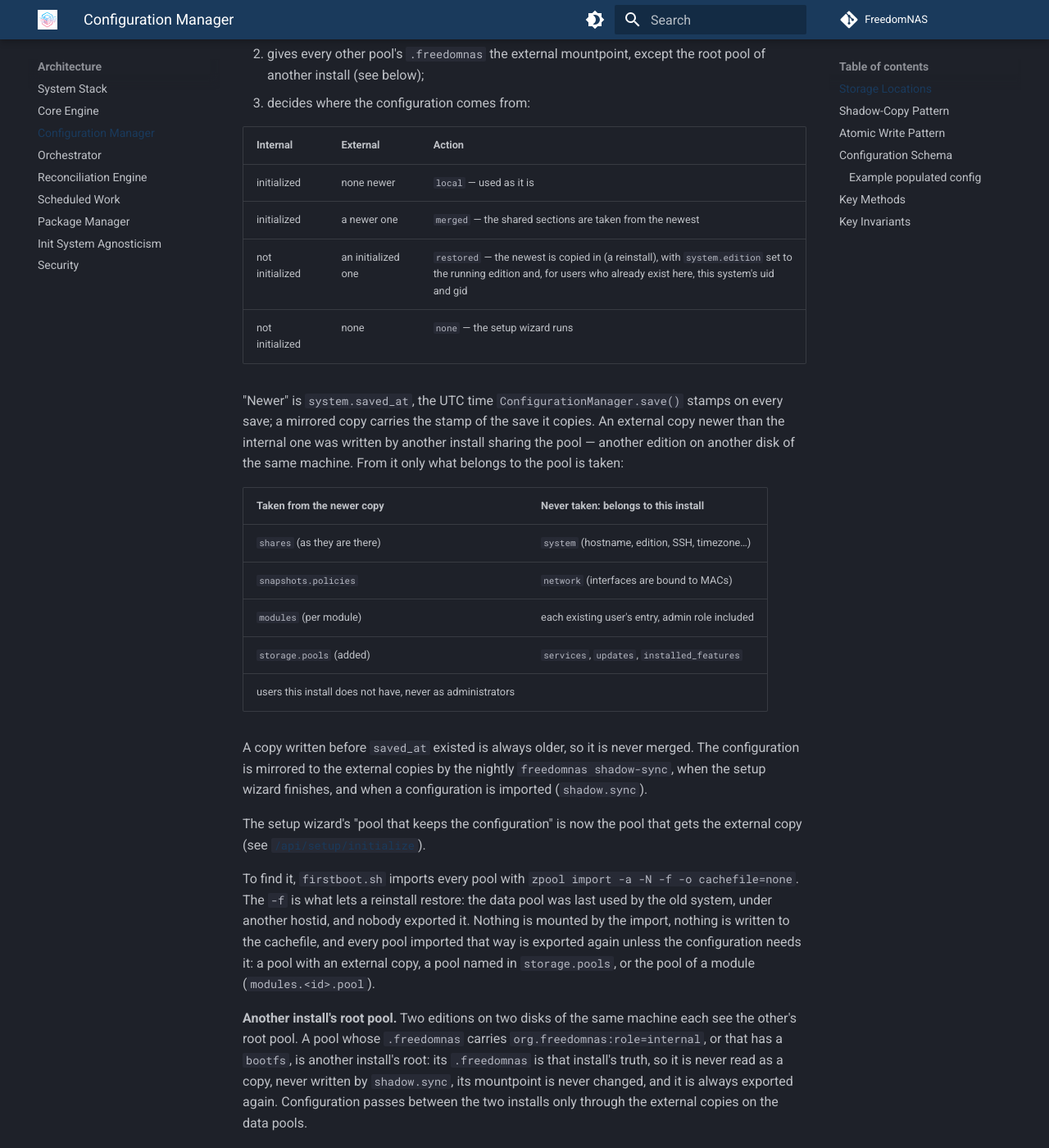
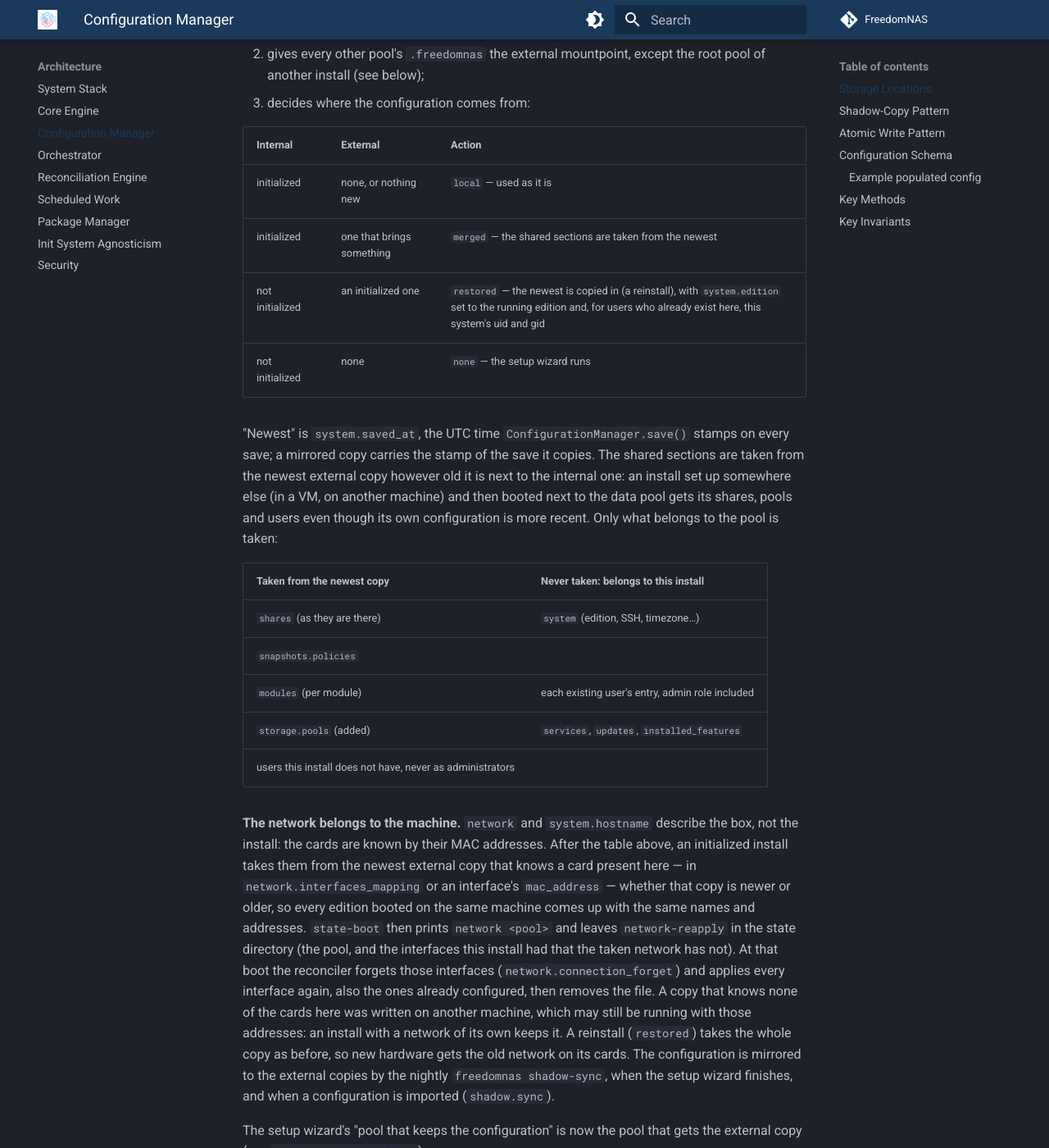
Before and after one commit to FreedomNAS/freedomnas-docs, an MkDocs documentation site: the page built from docs/architecture/config.md, in a window 1280 px wide and 1400 px high, scrolled down 981 px. Shown: the whole window at 82% size. Built offline with MkDocs 1.6.1 and Material for MkDocs 9.7.7, drawn with Linux system fonts in a browser that asks for light colours.

Commit message:
Document network and shared sections taken from the data pool

```diff
--- a/docs/architecture/config.md
+++ b/docs/architecture/config.md
@@ -35,27 +35,44 @@ root filesystem, not initialized, and creates no dataset. At every boot
 
 | Internal | External | Action |
 |----------|----------|--------|
-| initialized | none newer | `local` — used as it is |
-| initialized | a newer one | `merged` — the shared sections are taken from the newest |
+| initialized | none, or nothing new | `local` — used as it is |
+| initialized | one that brings something | `merged` — the shared sections are taken from the newest |
 | not initialized | an initialized one | `restored` — the newest is copied in (a reinstall), with `system.edition` set to the running edition and, for users who already exist here, this system's uid and gid |
 | not initialized | none | `none` — the setup wizard runs |
 
-"Newer" is `system.saved_at`, the UTC time `ConfigurationManager.save()`
+"Newest" is `system.saved_at`, the UTC time `ConfigurationManager.save()`
 stamps on every save; a mirrored copy carries the stamp of the save it
-copies. An external copy newer than the internal one was written by another
-install sharing the pool — another edition on another disk of the same
-machine. From it only what belongs to the pool is taken:
+copies. The shared sections are taken from the newest external copy however
+old it is next to the internal one: an install set up somewhere else (in a
+VM, on another machine) and then booted next to the data pool gets its
+shares, pools and users even though its own configuration is more recent.
+Only what belongs to the pool is taken:
 
-| Taken from the newer copy | Never taken: belongs to this install |
+| Taken from the newest copy | Never taken: belongs to this install |
 |---------------------------|--------------------------------------|
-| `shares` (as they are there) | `system` (hostname, edition, SSH, timezone…) |
-| `snapshots.policies` | `network` (interfaces are bound to MACs) |
+| `shares` (as they are there) | `system` (edition, SSH, timezone…) |
+| `snapshots.policies` | |
 | `modules` (per module) | each existing user's entry, admin role included |
 | `storage.pools` (added) | `services`, `updates`, `installed_features` |
 | users this install does not have, never as administrators | |
 
-A copy written before `saved_at` existed is always older, so it is never
-merged. The configuration is mirrored to the external copies by the
+
+**The network belongs to the machine.** `network` and `system.hostname`
+describe the box, not the install: the cards are known by their MAC
+addresses. After the table above, an initialized install takes them from
+the newest external copy that knows a card present here — in
+`network.interfaces_mapping` or an interface's `mac_address` — whether that
+copy is newer or older, so every edition booted on the same machine comes
+up with the same names and addresses. `state-boot` then prints
+`network <pool>` and leaves `network-reapply` in the state directory (the
+pool, and the interfaces this install had that the taken network has not).
+At that boot the reconciler forgets those interfaces
+(`network.connection_forget`) and applies every interface again, also the
+ones already configured, then removes the file. A copy that knows none of
+the cards here was written on another machine, which may still be running
+with those addresses: an install with a network of its own keeps it. A
+reinstall (`restored`) takes the whole copy as before, so new hardware gets
+the old network on its cards. The configuration is mirrored to the external copies by the
 nightly `freedomnas shadow-sync`, when the setup wizard finishes, and when a
 configuration is imported (`shadow.sync`).
 
```
